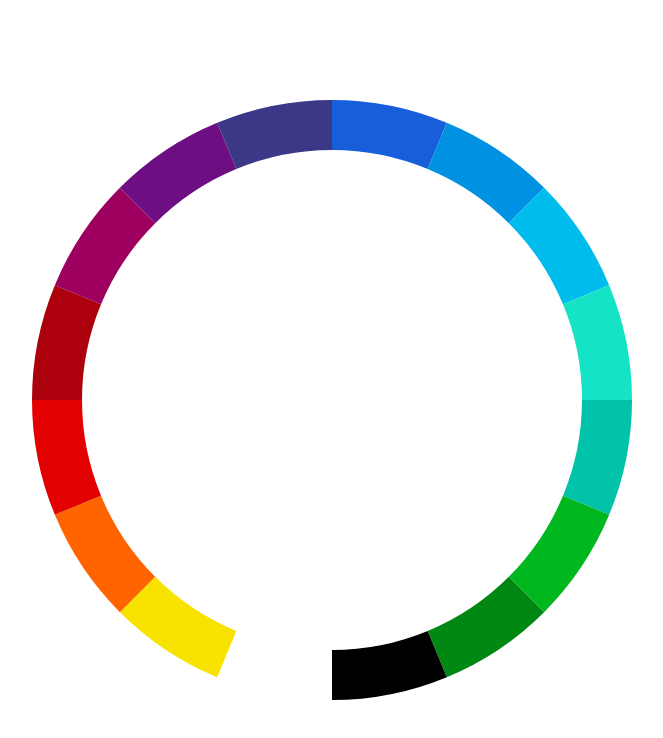
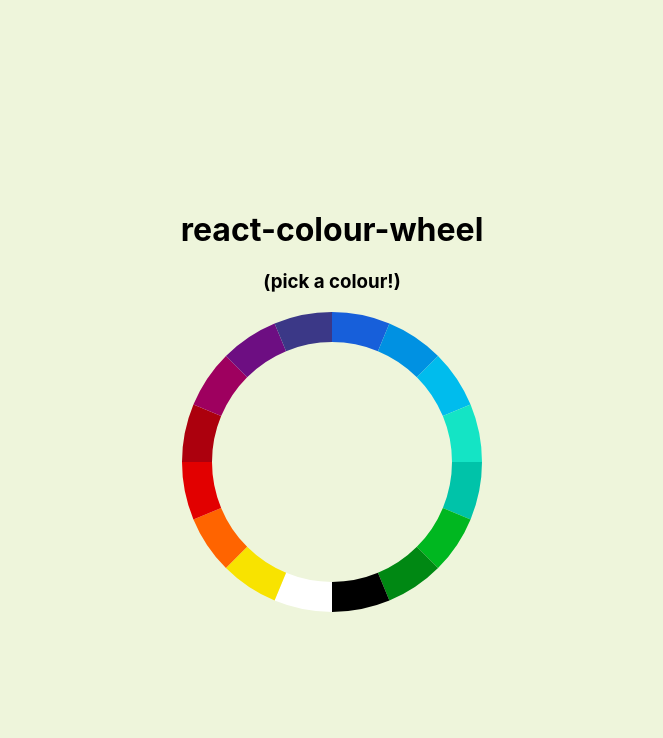
Before and after one commit to talor-hammond/react-colour-wheel, a React (Create React App) app: page / in a window 1280 px wide. Shown: the top 738 px of the page, without its empty margins (308-971 px from the left). Built offline with nearby package versions, Linux system fonts and the light colour scheme.

Commit message:
setting bounds in componentWillMount

```diff
--- a/public/index.html
+++ b/public/index.html
@@ -19,7 +19,7 @@
       work correctly both with client-side routing and a non-root public URL.
       Learn how to configure a non-root public URL by running `npm run build`.
     -->
-    <title>React App</title>
+    <title>Demo: react-colour-wheel</title>
   </head>
   <body>
     <noscript>
--- a/src/App.js
+++ b/src/App.js
@@ -7,20 +7,32 @@ import ColourWheel from './components/colourWheel/ColourWheel'
 import colourStrings from './utils/hexStrings'
 
 class App extends Component {
-  render () {
+  state = {
+    selectedColour: 'rgb(0, 0, 0)'
+  }
+
+  render() {
+    const { selectedColour } = this.state
+
     return (
       <div
         style={{
           height: '100vh',
           width: '100vw',
           display: 'flex',
+          backgroundColor: '#EEF5DB',
+          flexDirection: 'column',
           justifyContent: 'center',
           alignItems: 'center'
         }}
       >
+        <div style={{ textAlign: 'center' }}>
+          <h1 style={{ color: selectedColour }}>react-colour-wheel</h1>
+          <h3>(pick a colour!)</h3>
+        </div>
         <ColourWheel
-          radius={300}
-          lineWidth={50}
+          radius={150}
+          lineWidth={30}
           colours={colourStrings}
         />
       </div>
--- a/src/components/colourWheel/ColourWheel.js
+++ b/src/components/colourWheel/ColourWheel.js
@@ -12,6 +12,9 @@ class ColourWheel extends Component {
       rgb: null
     }
 
+    // Initialised just before the DOM has loaded; after constructor().
+    this.outerWheelBounds = null
+
     // Initialised once the DOM has loaded.
     this.canvasEl = null
     this.ctx = null
@@ -21,6 +24,13 @@ class ColourWheel extends Component {
   }
 
   // MARK - Life-cycle methods:
+  componentWillMount () {
+    const { radius, lineWidth } = this.props
+
+    // Defining our bounds-objects, exposes a .inside(e) method:
+    this.outerWheelBounds = calculateBounds(radius - lineWidth, radius)
+  }
+
   componentDidMount () {
     // Initialising our canvas & context objs.
     this.canvasEl = document.getElementById('colour-picker')
@@ -31,7 +41,7 @@ class ColourWheel extends Component {
 
   // MARK - mouse-events:
   onCanvasHover ({ clientX, clientY }) {
-    const { radius, lineWidth } = this.props
+    const { radius } = this.props
 
     const canvasPos = this.canvasEl.getBoundingClientRect()
     const h = radius * 2
@@ -45,10 +55,7 @@ class ColourWheel extends Component {
     // e is our mouse-position relative to the center of the canvasEl; using pythag
     const e = Math.sqrt((evtPos.x - (w / 2)) * (evtPos.x - (w / 2)) + (evtPos.y - (h / 2)) * (evtPos.y - (h / 2)))
 
-    // Defining our bounds-objects, exposes a .inside(e) method:
-    const outerWheelBounds = calculateBounds(radius - lineWidth, radius)
-
-    console.log(outerWheelBounds.inside(e))
+    console.log(this.outerWheelBounds.inside(e))
   }
 
   // MARK - Drawing:
```
